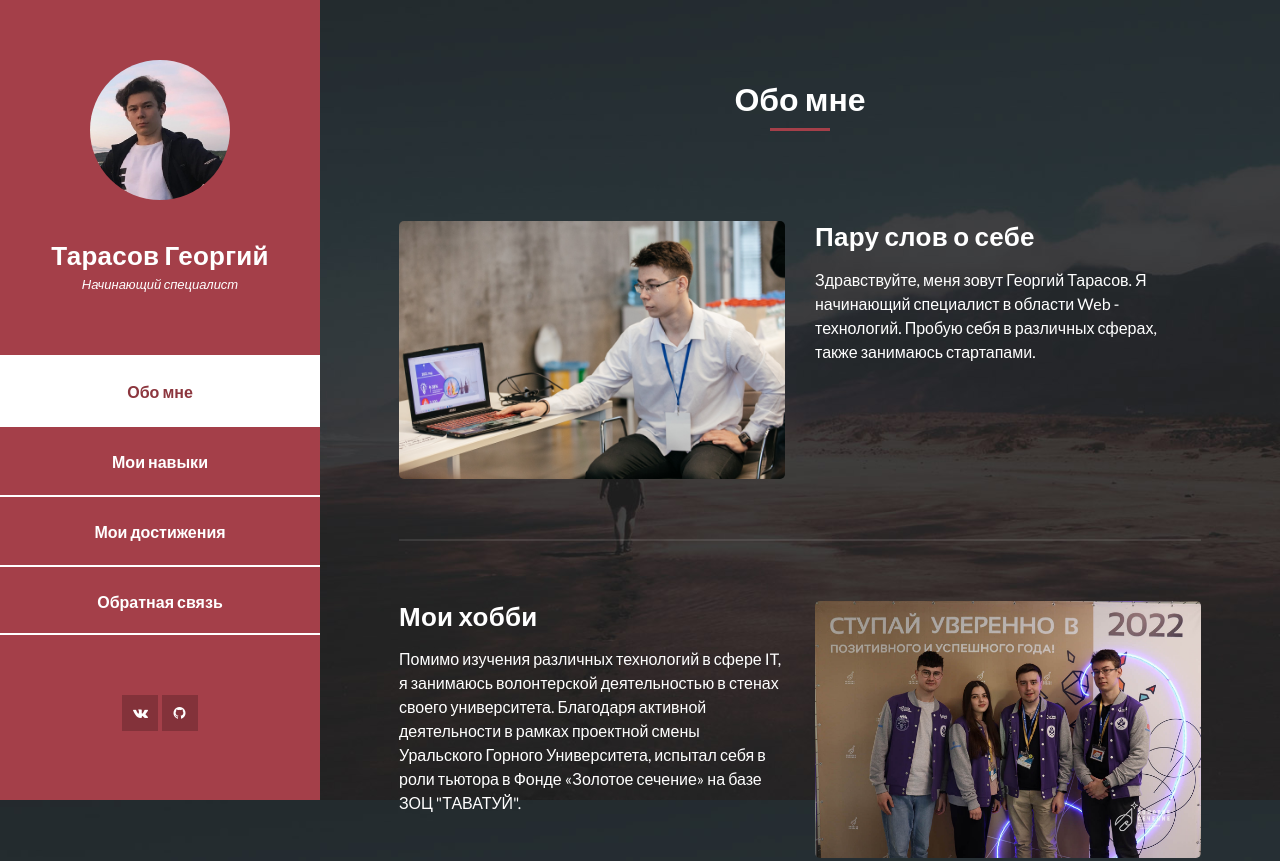
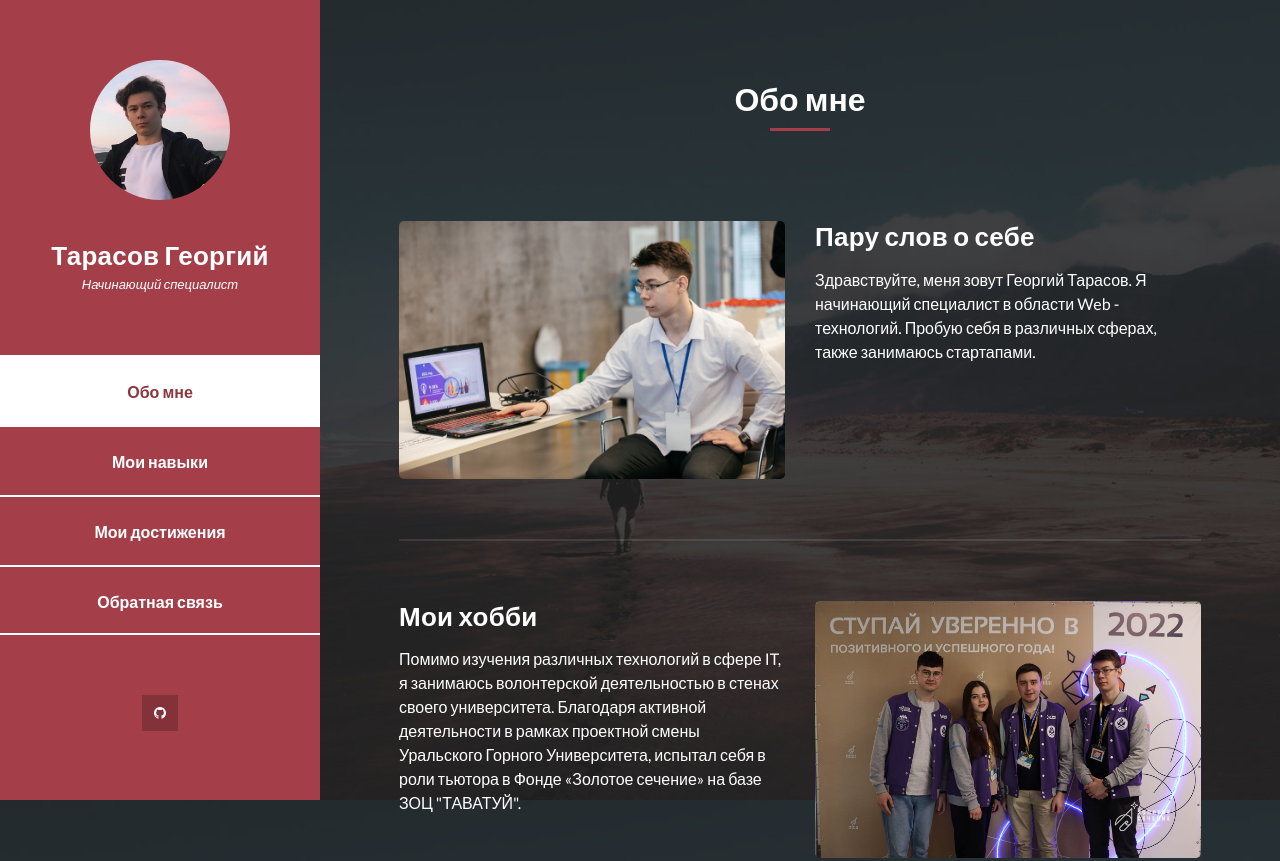
Before and after one commit to alloe16/alloe16.github.io, a plain HTML site: page index.html in a window 1280 px wide. Shown: the top 861 px of the page. Drawn offline with Linux system fonts and the light colour scheme.

Commit message:
Update index.html

```diff
--- a/index.html
+++ b/index.html
@@ -63,11 +63,7 @@
             </nav>
             <div class="social-network">
               <ul class="soial-icons">
-                <li>
-                  <a href="https://vk.com/tearnasss"
-                    ><i class="fa fa-vk"></i></i
-                  ></a>
-                </li>
+
 
                 <li>
                   <a href="https://github.com/alloe16?tab=repositories"><i class="fa fa-github"></i></i></a>
```
